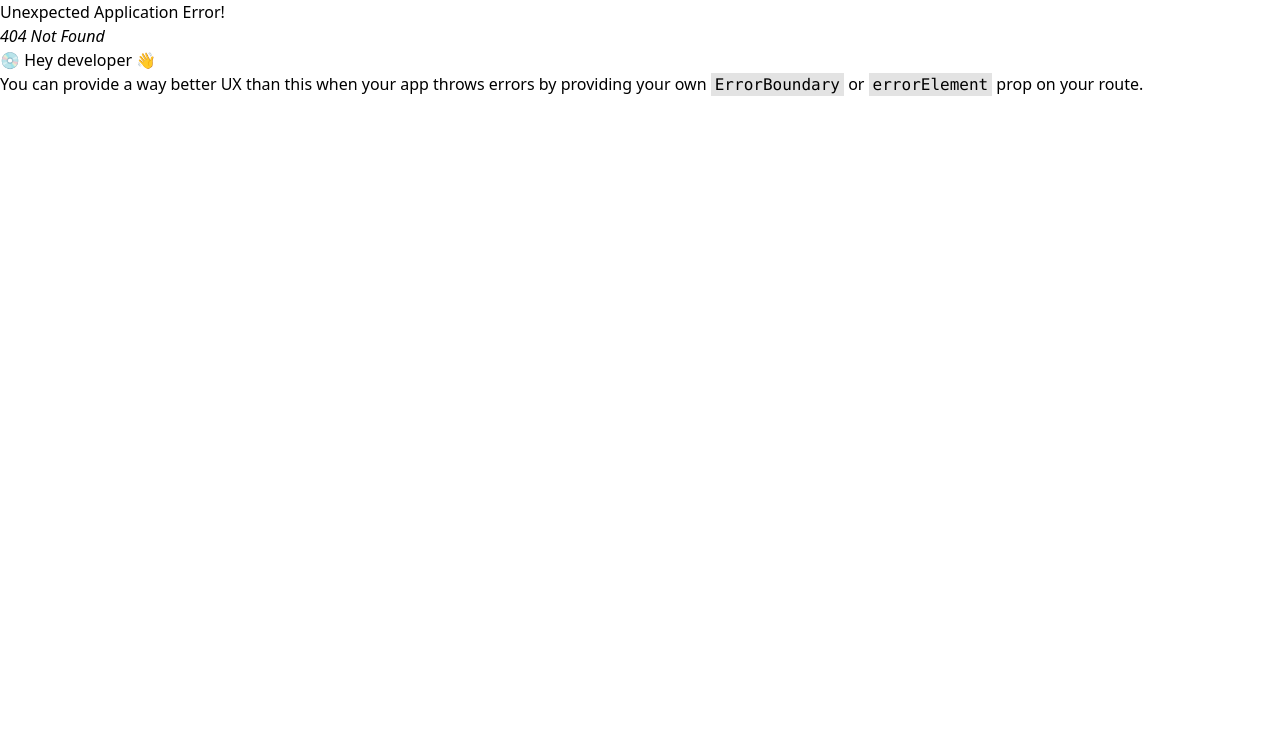
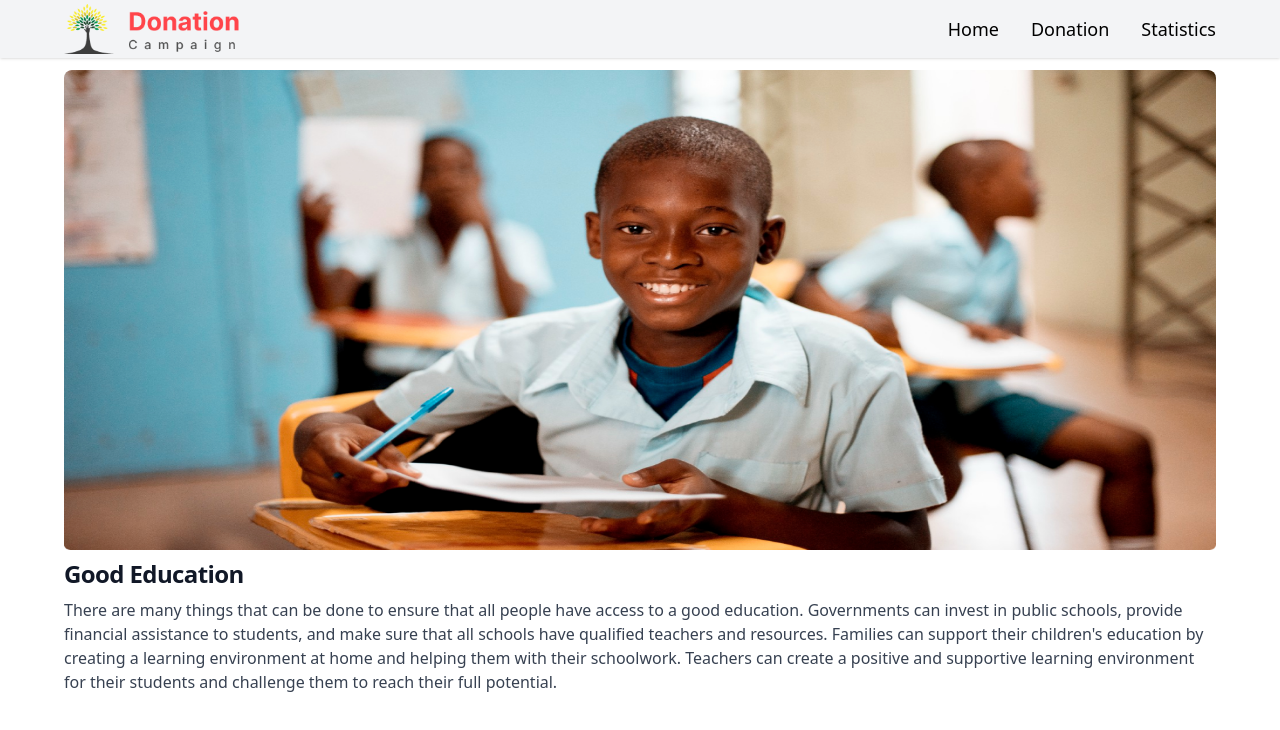
Before and after one commit to MoniruzzamanBillal/ph-assignment-8, a React (Vite) app: page /details in a window 1280 px wide. Before the commit this address had no page. Shown: the top 730 px of the page. Built offline with nearby package versions, Linux system fonts and the light colour scheme.

Commit message:
details page design done

```diff
--- /dev/null
+++ b/src/Pages/Details.jsx
@@ -0,0 +1,43 @@
+import React from "react";
+
+const Details = () => {
+  return (
+    <div className="detailsContainer  my-3  ">
+      <div className="detailsWrapper  m-auto w-[95%] md:w-[90%] ">
+        {/*  */}
+
+        <div className="body">
+          <div className="imgContainer h-[16rem] sm:h-[21rem] md:h-[25rem] lg:h-[30rem]  ">
+            <img
+              className="rounded-t-lg w-full h-full bg-cover "
+              src="../../public/images/Rectangle 4288.png"
+              alt=""
+            />
+          </div>
+
+          <div className="pt-2">
+            <h5 className="mb-2 text-xl sm:text-2xl font-bold tracking-tight text-gray-900 ">
+              Good Education
+            </h5>
+
+            <p className="mb-3 font-normal text-sm sm:text-base text-gray-700 dark:text-gray-400">
+              There are many things that can be done to ensure that all people
+              have access to a good education. Governments can invest in public
+              schools, provide financial assistance to students, and make sure
+              that all schools have qualified teachers and resources. Families
+              can support their children's education by creating a learning
+              environment at home and helping them with their schoolwork.
+              Teachers can create a positive and supportive learning environment
+              for their students and challenge them to reach their full
+              potential.
+            </p>
+          </div>
+        </div>
+
+        {/*  */}
+      </div>
+    </div>
+  );
+};
+
+export default Details;
--- a/src/main.jsx
+++ b/src/main.jsx
@@ -6,6 +6,7 @@ import "./index.css";
 import { createBrowserRouter, RouterProvider } from "react-router-dom";
 import Home from "./Pages/Home.jsx";
 import Root from "./Components/Root";
+import Details from "./Pages/Details";
 
 const router = createBrowserRouter([
   {
@@ -17,6 +18,11 @@ const router = createBrowserRouter([
         element: <Home />,
         loader: () => fetch("cardData.json"),
       },
+      {
+        path: "/details",
+        element: <Details />,
+        loader: () => fetch("cardData.json"),
+      },
     ],
   },
 ]);
```
